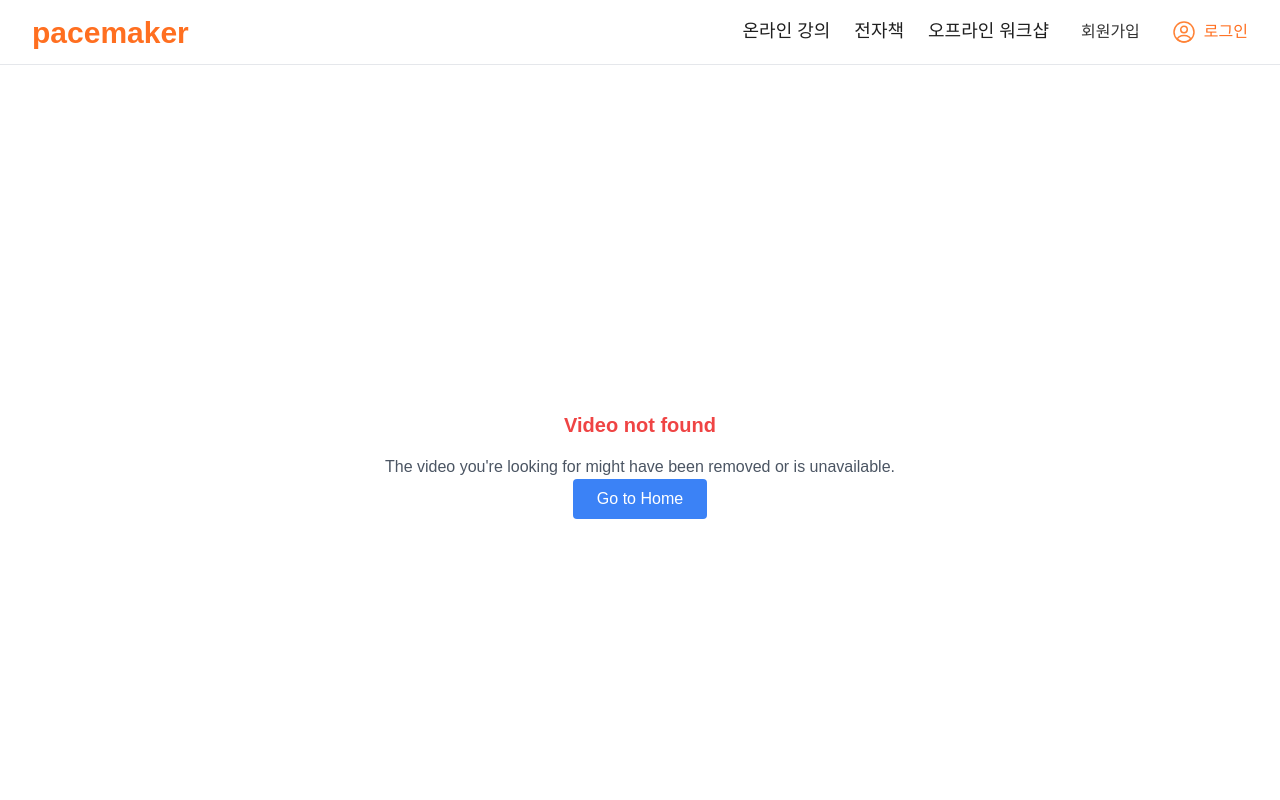
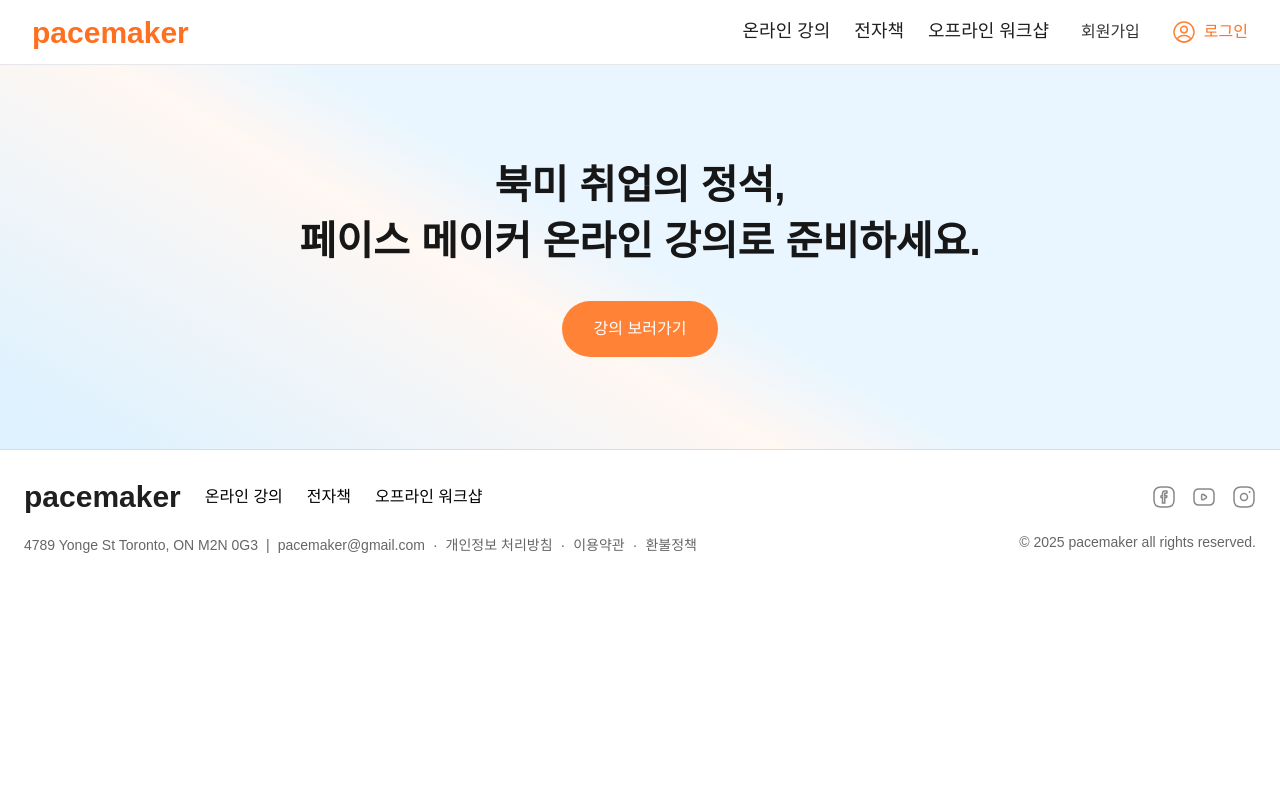
Before and after one commit to seulgi-dev/pacemaker-video, a Next.js app: page /courses in a window 1280 px wide. Shown: the top 800 px of the page. Built offline with nearby package versions, Linux system fonts and the light colour scheme; no server answers; the database is empty.

Commit message:
create list header

```diff
--- /dev/null
+++ b/src/app/courses/page.tsx
@@ -0,0 +1,10 @@
+'use client';
+import ListHeader from '@/components/ListHeader';
+
+export default function CoursesPage() {
+  return (
+    <div className="w-screen">
+      <ListHeader />
+    </div>
+  );
+}
--- /dev/null
+++ b/src/components/ListHeader.tsx
@@ -0,0 +1,17 @@
+'use client';
+import * as React from 'react';
+
+export default function ListHeader() {
+  return (
+    <div className="w-full flex justify-center items-center h-96 bg-[linear-gradient(30deg,_#A8DBFF60_5%,_#FF823610_40%,_#A8DBFF40_50%)]">
+      <div className="flex flex-col justify-center items-center gap-8">
+        <span className="font-bold text-pace-4xl text-center whitespace-pre-line">
+          {`북미 취업의 정석,\n 페이스 메이커 온라인 강의로 준비하세요.`}
+        </span>
+        <button className="bg-pace-orange-600 text-white px-8 py-4 rounded-full">
+          {`강의 보러가기`}
+        </button>
+      </div>
+    </div>
+  );
+}
```
Also changed, not shown: 1 other file (tests, documents, lock files or other folders).
